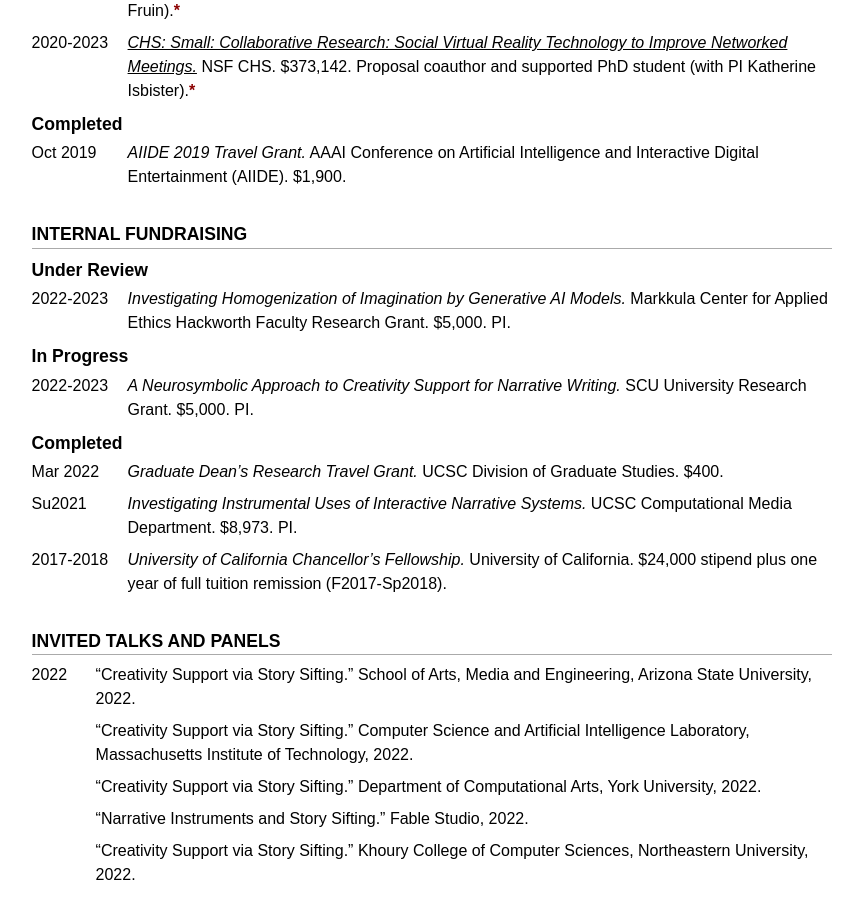
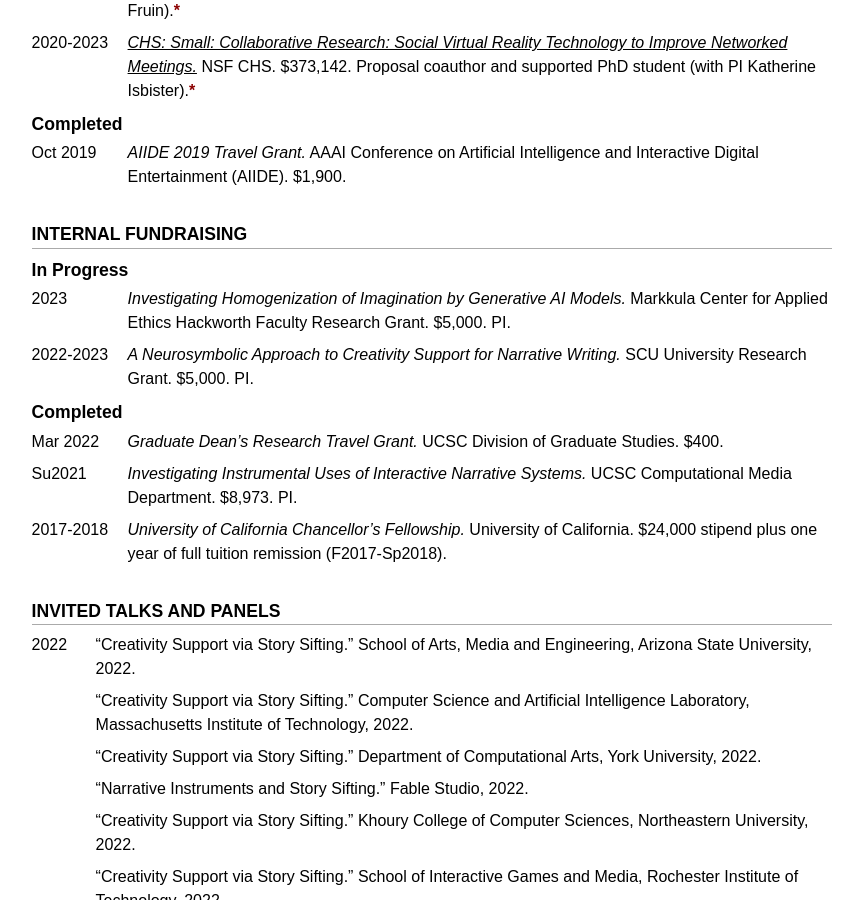
Before and after one commit to mkremins/mkremins.github.io, a Jekyll site: the page built from cv/index.html, in a window 1280 px wide and 900 px high, scrolled down 5345 px. Shown: the whole window, without its empty margins (208-1071 px from the left). Built offline with Jekyll 4.4.1, drawn with Linux system fonts in a browser that asks for light colours; some web fonts are replaced.

Commit message:
Update Hackworth grant status to 'in progress'

```diff
--- a/cv/index.html
+++ b/cv/index.html
@@ -188,12 +188,12 @@ layout: null
     </section>
     <section id="internal-fundraising" class="wide-left-column">
       <h2>Internal Fundraising</h2>
-      <h3>Under Review</h3>
+      <!--<h3>Under Review</h3>-->
+      <h3>In Progress</h3>
       <div class="dated-entry">
-        <div class="dated-date">2022-2023</div>
+        <div class="dated-date">2023</div>
         <div class="dated-content"><em>Investigating Homogenization of Imagination by Generative AI Models.</em> Markkula Center for Applied Ethics Hackworth Faculty Research Grant. $5,000. PI.</div>
       </div>
-      <h3>In Progress</h3>
       <div class="dated-entry">
         <div class="dated-date">2022-2023</div>
         <div class="dated-content"><em>A Neurosymbolic Approach to Creativity Support for Narrative Writing.</em> SCU University Research Grant. $5,000. PI.</div>
```
